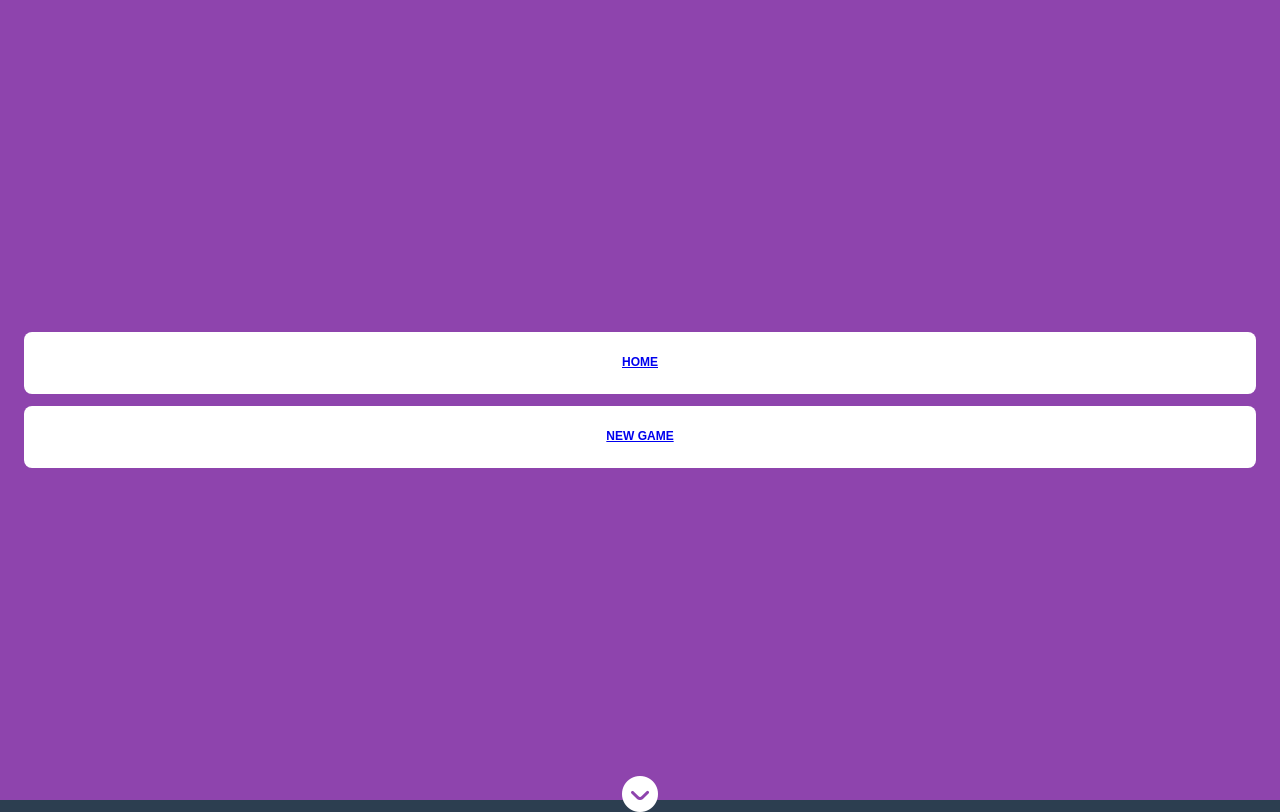
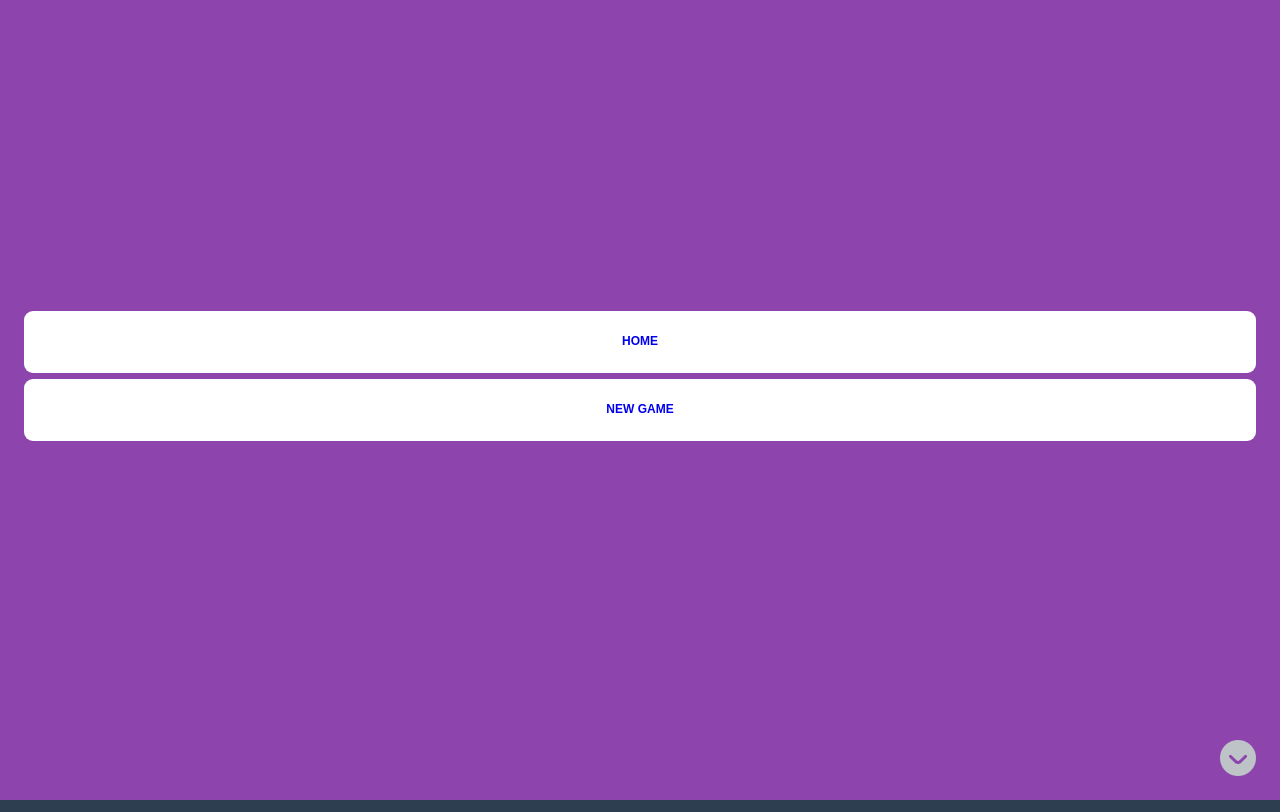
Before and after one commit to kbparagua/likalaro, a Vue app: page /spyfall/game in a window 1280 px wide. Both pictures are taken after a click on the element 39 px from the left and 761 px from the top of the page. Built offline with nearby package versions, Linux system fonts and the light colour scheme.

Commit message:
Fix home menu styles

```diff
--- a/src/views/core/HomeAction.vue
+++ b/src/views/core/HomeAction.vue
@@ -18,11 +18,21 @@
   <div>
     <Action icon="home" @click="showMenu"></Action>
     <Window :is-open="menu.visible" @close="hideMenu">
-      <WindowButton path="/">Home</WindowButton>
-      <WindowButton path="/spyfall/new">New Game</WindowButton>
+      <div class="menu">
+        <WindowButton path="/">Home</WindowButton>
+        <WindowButton path="/spyfall/new">New Game</WindowButton>
+      </div>
     </Window>
   </div>
 </template>
 
-<style>
+<style scoped>
+  .menu {
+    height: 100%;
+
+    display: flex;
+    flex-direction: column;
+    gap: 0.5rem;
+    justify-content: center;
+  }
 </style>
--- a/src/views/core/Window.vue
+++ b/src/views/core/Window.vue
@@ -24,11 +24,15 @@
 <template>
   <div class="window" :class="{ open: isOpen, closing: isClosing }" @animationend="animationEnd">
     <div class="content">
-      <slot></slot>
-    </div>
+      <div class="main">
+        <slot></slot>
+      </div>
 
-    <div class="close-btn" @click="close">
-      <i class="fi fi-sr-angle-circle-down"></i>
+      <div class="controls">
+        <div class="close-btn" @click="close">
+          <i class="fi fi-sr-angle-circle-down"></i>
+        </div>
+      </div>
     </div>
   </div>
 </template>
@@ -38,16 +42,15 @@
     display: none;
 
     background-color: #8e44ad;
+
     position: absolute;
-    top: 100vh;
     left: 0;
+
     width: 100%;
     height: 100%;
     z-index: 2;
 
-    transition:  0.25s;
-
-    padding: 24px;
+    padding: 2rem;
 
     &.open {
       display: block;
@@ -61,12 +64,6 @@
     }
   }
 
-  .close-btn {
-    font-size: 3rem;
-    color: white;
-    text-align: center;
-  }
-
   .content {
     display: flex;
     flex-direction: column;
@@ -74,5 +71,16 @@
     align-items: center;
     gap: 1rem;
     height: 100%;
+
+    .main {
+      flex-grow: 1;
+      width: 100%;
+    }
+
+    .controls {
+      width: 100%;
+      text-align: right;
+      font-size: 3rem;
+    }
   }
 </style>
--- a/src/views/core/WindowButton.vue
+++ b/src/views/core/WindowButton.vue
@@ -14,12 +14,14 @@
 <style scoped>
   .button {
     width: 100%;
-    padding: 24px 8px;
+    padding: 2rem 0.5rem;
     background-color: white;
-    border-radius: 8px;
+    border-radius: 0.75rem;
     text-align: center;
 
     text-transform: uppercase;
     font-weight: bold;
+
+    text-decoration: none;
   }
 </style>
```
